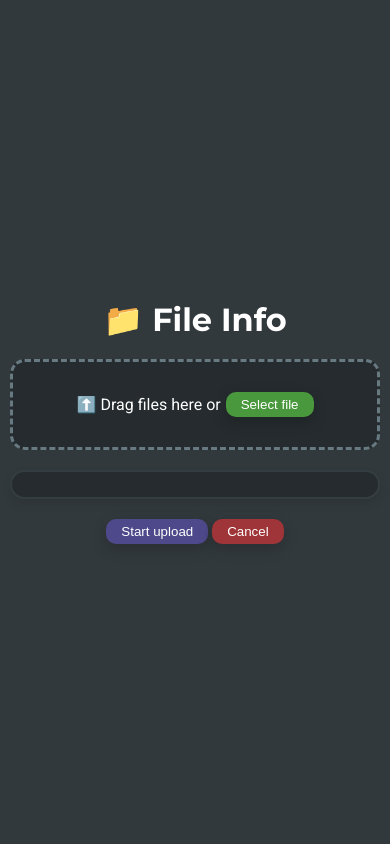
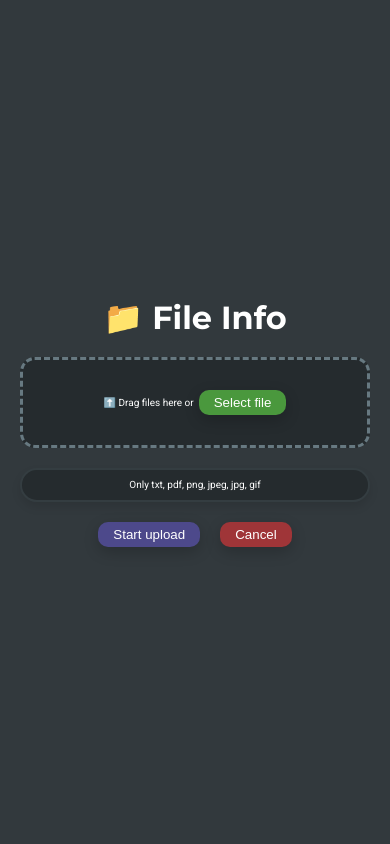
Before and after one commit to ImMau14/practica, a Flask app: page / in a window 390 px wide. Run offline with Flask 3, Linux system fonts and the light colour scheme.

Commit message:
Finalizando aplicacion...

```diff
--- a/fileinfo/app.py
+++ b/fileinfo/app.py
@@ -14,11 +14,12 @@ def pagina_principal():
 	lang = getLang("langs/indexlang.json")
 	return render_template(
 		'index.html',
-		form=lang[f"form"],
-		upload=lang[f"upload"],
-		start=lang[f"start"],
-		cancel=lang[f"cancel"],
-		details=lang[f"details"]
+		form=lang["form"],
+		upload=lang["upload"],
+		start=lang["start"],
+		cancel=lang["cancel"],
+		details=lang["details"],
+		initStatus=lang["initStatus"]
 	)
 
 if __name__ == '__main__':
--- a/fileinfo/static/langs/indexlang.json
+++ b/fileinfo/static/langs/indexlang.json
@@ -4,7 +4,8 @@
 		"upload": "Seleccionar archivo",
 		"start": "Iniciar subida",
 		"cancel": "Cancelar",
-		"details": "Detalles del archivo"
+		"details": "Detalles del archivo",
+		"initStatus": "Solo txt, pdf, png, jpeg, jpg, gif"
 	},
 
 	"en": {
@@ -12,6 +13,7 @@
 		"upload": "Select file",
 		"start": "Start upload",
 		"cancel": "Cancel",
-		"details": "File details"
+		"details": "File details",
+		"initStatus": "Only txt, pdf, png, jpeg, jpg, gif"
 	}
 }
--- a/fileinfo/static/styles/dropzone.css
+++ b/fileinfo/static/styles/dropzone.css
@@ -11,6 +11,12 @@
 	background-color: #252b2e;
 }
 
+@media (max-width: 991px) {
+	#dropZone p {
+		font-size: var(--small-text-size);
+	}
+}
+
 #uploadButton {
 	margin-left: 5px;
 }
--- a/fileinfo/static/styles/global.css
+++ b/fileinfo/static/styles/global.css
@@ -1,6 +1,6 @@
 body, html {
     width: 100%;
-	height: 100%;
+    min-height: 100vh;
     display: flex;
     align-items: center;
     justify-content: center;
@@ -11,37 +11,51 @@ body, html {
 }
 
 main {
-	overflow-y: auto; /* Activa el scroll vertical */
-	overflow-x: hidden; /* Evita el scroll horizontal */
-	margin: 30px 0px;
+    overflow-y: auto;
+    overflow-x: hidden;
+    margin: 2vh 0;
     background-color: var(--interface-color);
-	width: calc(100% - 600px);
+    width: 90%;
+    max-width: 1000px;
+    min-width: 300px;
     display: flex;
     flex-direction: column;
     align-items: center;
     border: 2px solid var(--border-color);
     border-radius: 15px;
-	scrollbar-color: #888 transparent; /* Color de la barra y la pista */
-	position: relative; /* Asegura que no se salga del contenedor */
+    scrollbar-color: #888 transparent;
+    position: relative;
+    box-shadow: 0px 0px 20px rgba(0, 0, 0, 0.2);
+    padding: 20px;
 }
 
 @media (max-width: 991px) {
     main {
-		justify-content: center;
-		margin: 0px;
+        margin: 0;
         width: 100%;
-		height: 100%;
+        height: auto;
+        max-height: 90vh;
         border: none;
-		border-radius: 0px;
+        border-radius: 0;
+        min-width: unset;
+        box-shadow: none;
+        padding: 10px;
+    }
+
+    html {
+        max-height: unset;
+        overflow-y: auto;
+    }
+
+	body, html {
+		background-color: var(--interface-color);
 	}
 }
 
-/* Estilos para el scrollbar de main */
 main::-webkit-scrollbar {
     width: 8px;
 }
 
-/* Scroll */
 main::-webkit-scrollbar-thumb {
     background-color: #888;
     border-radius: 15px;
@@ -51,17 +65,19 @@ main::-webkit-scrollbar-thumb:hover {
     background-color: #555;
 }
 
-/* Pista */
 main::-webkit-scrollbar-track {
     background: transparent;
 }
 
 h1, h2 {
     font-family: var(--header-font);
+    text-align: center;
+    margin: 15px 0;
 }
 
 h1 {
-	margin: 20px;
+    font-size: 2rem;
+    margin: 20px 0;
 }
 
 .btn {
@@ -128,4 +144,7 @@ h1 {
 
 #buttons {
 	margin-bottom: 20px;
+	display: flex;
+	flex-direction: row;
+	gap: 20px;
 }
--- a/fileinfo/static/styles/progressbar.css
+++ b/fileinfo/static/styles/progressbar.css
@@ -8,9 +8,9 @@
 }
 
 #progressbar-background {
-	position: relative; /* Necesario para el posicionamiento absoluto */
-	height: 25px; /* Altura fija para la barra */
-	background-color: var(--progressbar-bg-color); /* Color de fondo de la barra no cargada */
+	position: relative;
+	height: 30px;
+	background-color: var(--progressbar-bg-color);
 	border-radius: 20px;
 	overflow: hidden;
 }
@@ -19,7 +19,7 @@
 	height: 100%;
 	background-color: var(--progressbar-fg-color);
 	transition: width 0.3s ease-in-out;
-	width: 0%; /* Esto debería ser controlado por JavaScript (ej: 50% para medio lleno) */
+	width: 0%;
 }
 
 #uploadStatus {
@@ -32,7 +32,13 @@
 	align-items: center;
 	justify-content: center;
 	color: white;
-	z-index: 1; /* Asegura que el texto esté sobre la barra */
+	z-index: 1;
 	margin: 0;
-	pointer-events: none; /* Permite interactuar con elementos bajo el texto */
+	pointer-events: none;
 }
+
+@media (max-width: 991px) {
+	#uploadStatus {
+		font-size: var(--small-text-size);
+	}
+}
--- a/fileinfo/static/styles/variables.css
+++ b/fileinfo/static/styles/variables.css
@@ -2,6 +2,7 @@
 	/* Fuentes */
 	--header-font: 'Montserrat';
 	--text-font: 'Roboto';
+	--small-text-size: 10px;
 
 	/* Colores #bdbdbd, #32393d, #373737, #2d2d2d, #464646 */
 	--background-color: #2d2d2d;
--- a/fileinfo/templates/index.html
+++ b/fileinfo/templates/index.html
@@ -14,14 +14,11 @@
 </head>
 
 <body>
-    <!-- Contenedor principal -->
     <main>
-        <!-- Título principal -->
         <h1>📁 File Info</h1>
 
-        <!-- Sección de carga de archivos -->
 		<div id="dropZone">
-			<span>⬆️ {{ form }}</span> <!-- .pdf, --->
+			<p>⬆️ {{ form }}</p> <!-- .pdf, --->
 			<input type="file" id="fileInput" hidden accept=".pdf, .txt, .png, .jpeg, .gif" hidden>
 			<button id="uploadButton" class="btn btn-green">{{ upload }}</button>
 		</div>
@@ -29,21 +26,18 @@
 		<div id="progressbar-container">
 			<div id="progressbar-background">
 				<div id="progressbar-fill"></div>
-				<div id="uploadStatus"></div>
+				<div id="uploadStatus">{{ initStatus }}</div>
 			</div>
 		</div>
-
 
 		<div id="buttons">
 			<button id="startUpload" class="btn btn-blue">{{ start }}</button>
 			<button id="cancelUpload" class="btn btn-red">{{ cancel }}</button>
 		</div>
 
-        <!-- Contenedor de metadatos -->
         <div id="metadataContainer">
             <h2>{{ details }}</h2>
 			<ul id="details">
-                <!-- Los detalles se insertarán dinámicamente aquí -->
             </ul>
         </div>
     </main>
```
Also changed, not shown: fileinfo/static/styles/metadata.css (+64 -17 lines), fileinfo/README.MD. Lines whose indentation alone changed are shown as unchanged.
